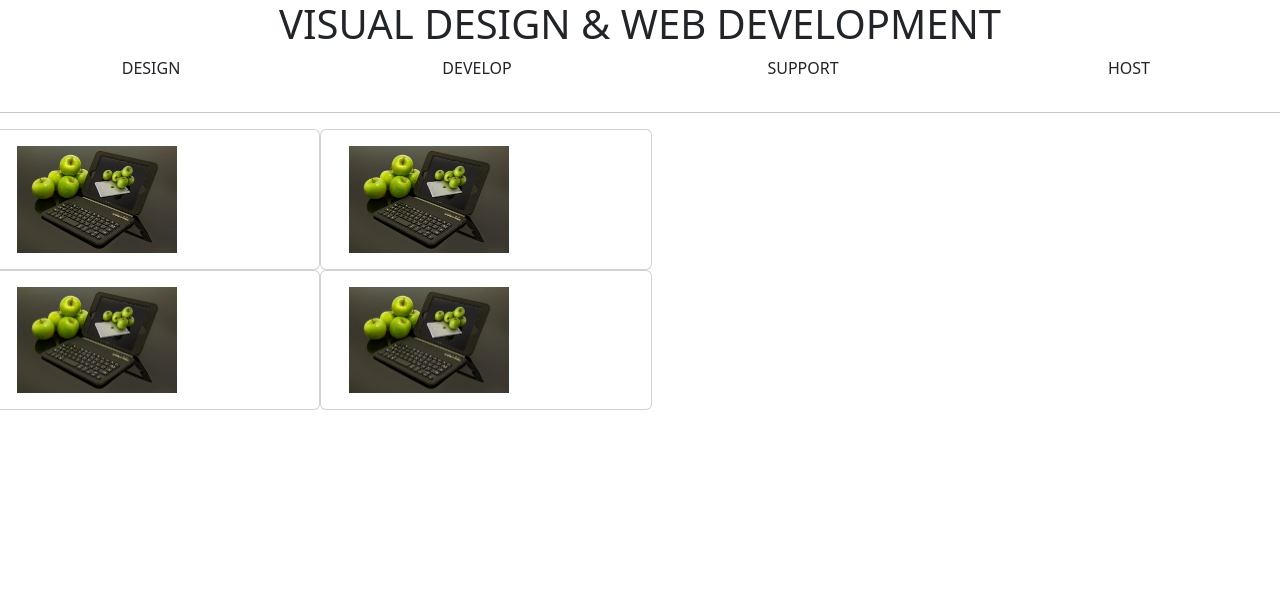
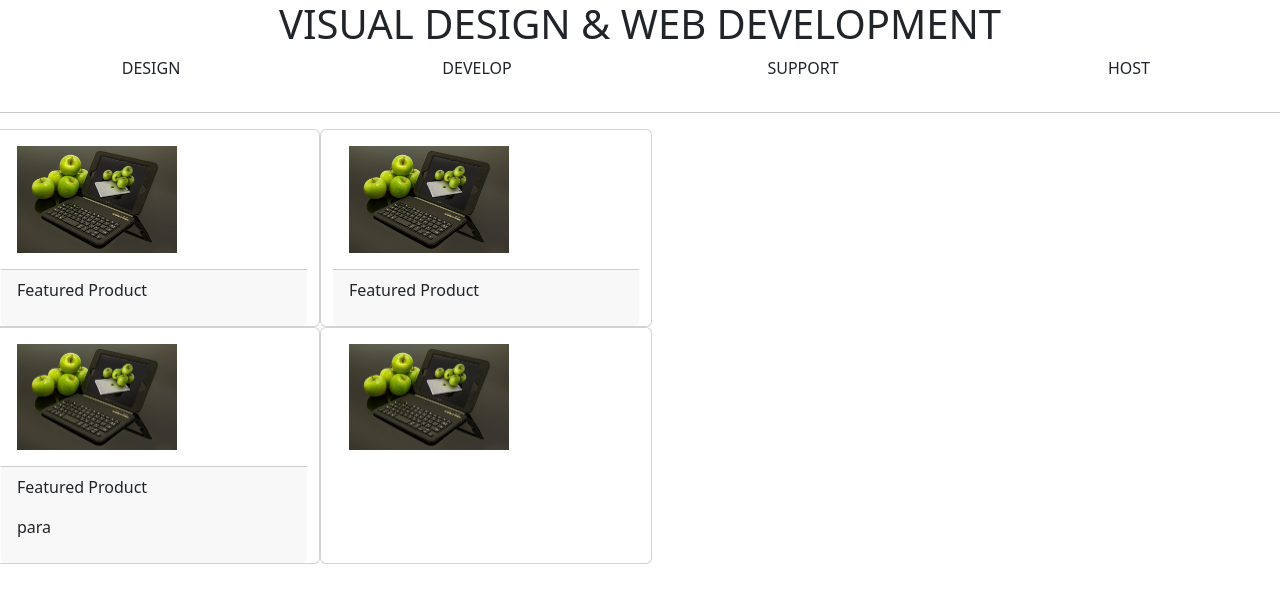
Before and after one commit to cody-michael/codeup-design-project, a plain HTML site: page index.html in a window 1280 px wide. Drawn offline with nearby package versions, Linux system fonts and the light colour scheme.

Commit message:
the joys of bootstrap

```diff
--- a/index.html
+++ b/index.html
@@ -42,20 +42,27 @@
             <div class="card col-6">
                 <div class="card-body">
                     <img src="images/apple-ipad.jpg" alt="">
-
+                </div>
+                <div class="card-footer">
+                    <p>Featured Product</p>
                 </div>
             </div>
 
             <div class="card col-6">
                 <div class="card-body">
                     <img src="images/apple-ipad.jpg" alt="">
-
+                </div>
+                <div class="card-footer">
+                    <p>Featured Product</p>
                 </div>
             </div>
             <div class="card col-6">
                 <div class="card-body">
                     <img src="images/apple-ipad.jpg" alt="">
-
+                </div>
+                <div class="card-footer">
+                    <p>Featured Product</p>
+                    <p>para</p>
                 </div>
             </div>
             <div class="card col-6">
```
